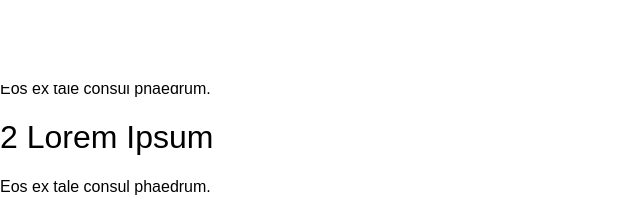
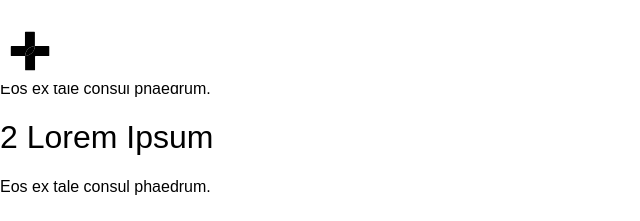
Before and after one commit to havashealthplus/havashealthplus.github.io, a Jekyll site: the page built from index.html, in a window 1280 px wide. Shown: the top 221 px of the page, without its empty margins (0-640 px from the left). Built offline with Jekyll 4.4.1, drawn with Linux system fonts in a browser that asks for light colours; some web fonts are replaced.

Commit message:
logo
+ skew

```diff
--- a/css/component.css
+++ b/css/component.css
@@ -139,35 +139,18 @@
   background: #fff;
 }
 
-.logo:after {
-    content: " ";
-    position: absolute;
-    z-index: 9;
-    display: block;
-    width: 100%;
-    height: 100%;
-    top: 0;
-    left: 0;
-    background: #fff;
-    transform-origin: bottom left;
-    -ms-transform: skew(-30deg, 0deg);
-    -webkit-transform: skew(-30deg, 0deg);
-    transform: skew(-30deg, 0deg);
-}
-.logo:before {
-    content: " ";
-    position: absolute;
-    z-index: 9;
-    display: block;
-    width: 100%;
-    height: 100%;
-    top: 0;
-    left: 0;
-    background: #fff;
-    transform-origin: bottom left;
-    -ms-transform: skew(30deg, 0deg);
-    -webkit-transform: skew(30deg, 0deg);
-    transform: skew(30deg, 0deg);
+.logo:after
+{
+  content:'';
+  background-color:inherit;
+  width:20%;
+  height:20%;
+  position:absolute;
+  right:30.1%;
+  bottom:0;
+  transform-origin:bottom left;
+  transform:skewY(-35deg);
+  z-index:-1;
 }
 
 .logo img {
```
